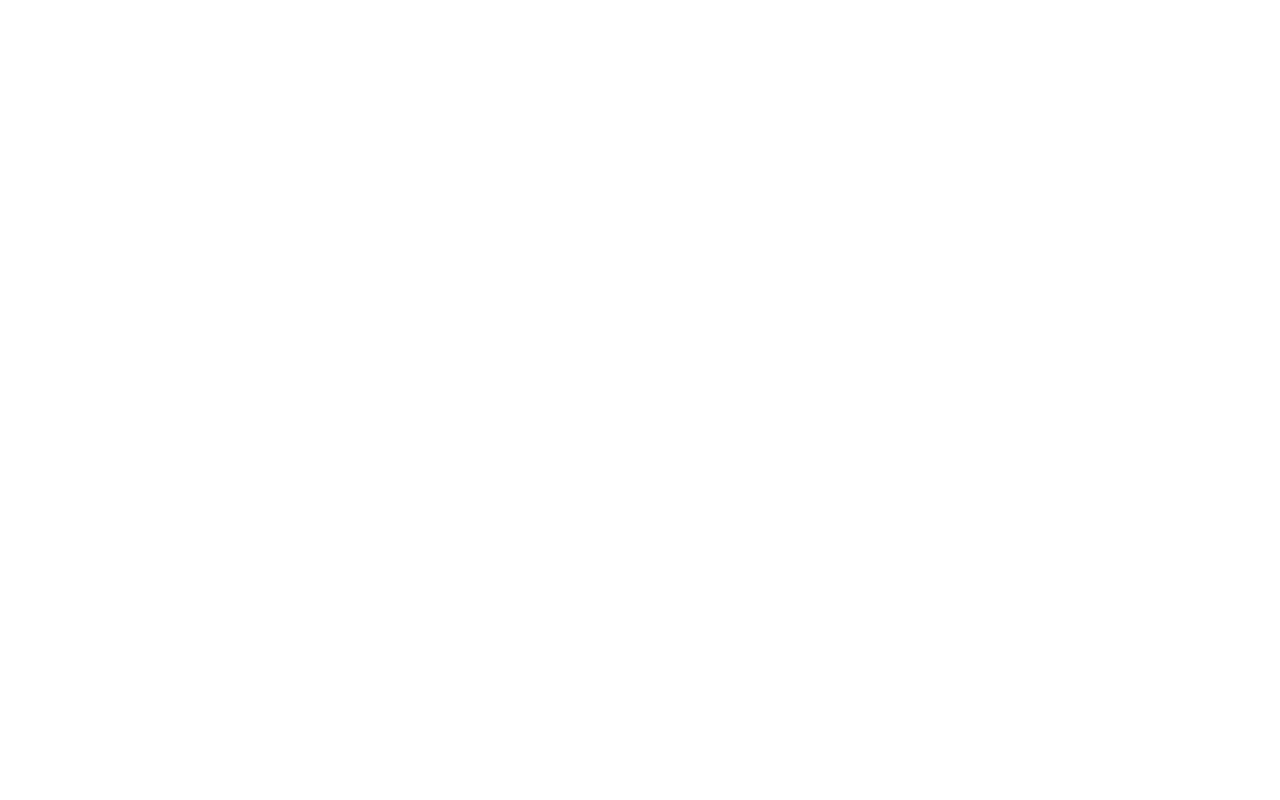
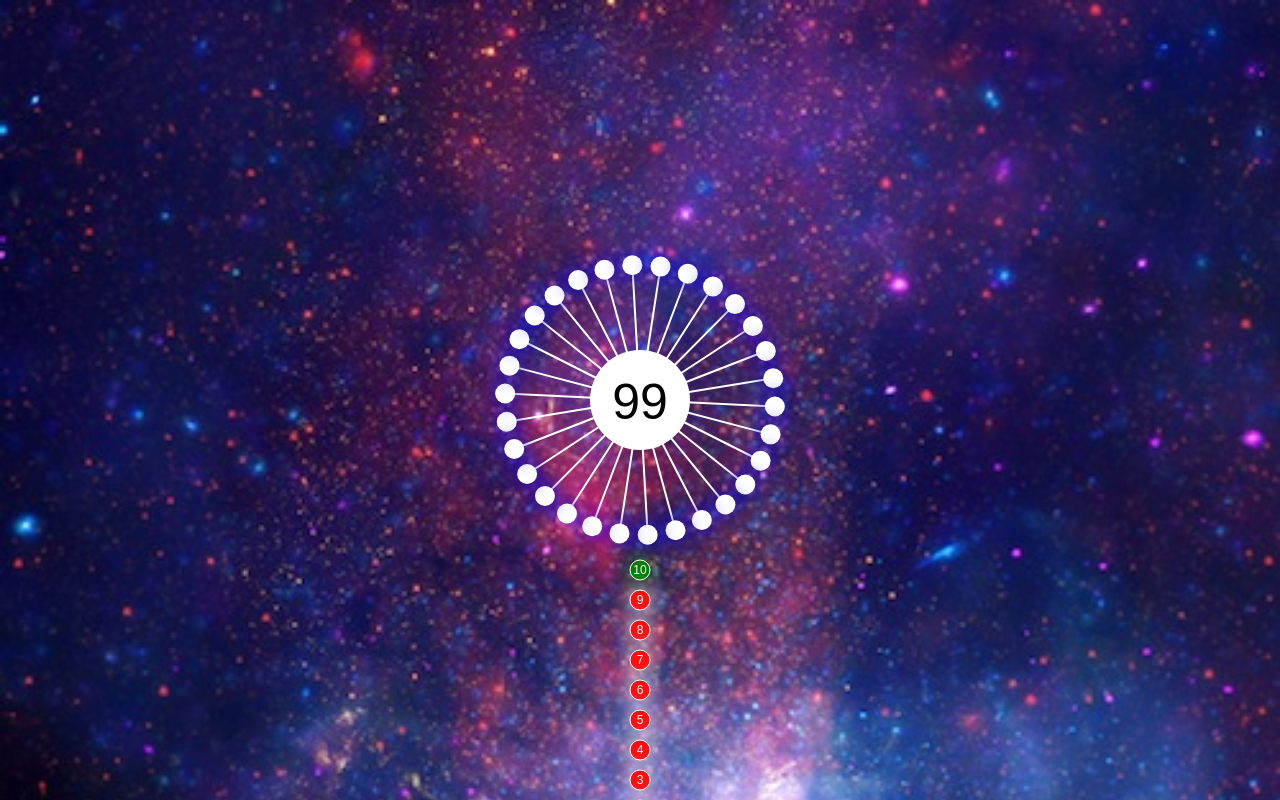
Before and after one commit to afshinizadi/canvas-game, a plain HTML site: page index.html in a window 1280 px wide. Shown: the top 800 px of the page. Drawn offline with Linux system fonts and the light colour scheme.

Commit message:
the game basic created

```diff
--- a/css/style.css
+++ b/css/style.css
@@ -0,0 +1,16 @@
+body{
+	margin:0px;
+	padding:0px;
+	overflow:hidden;
+}
+
+#canvas{
+	position:fixed;
+	top:0px;
+	left:0px;
+}
+
+#background{
+	width:100%;
+	height:auto;
+}
--- a/index.html
+++ b/index.html
@@ -6,16 +6,20 @@
 	<meta name="viewport" content="initial-scale=1.0, maximum-scale=1.0, minimum-scale=1.0, user-scalable=no,width=device-width,minimal-ui">
 	<title>Canvas game</title>
 	<link href="./css/style.css" rel="stylesheet" type="text/css">
-	<script src="./js/game.js"></script>
+
 
 </head>
 
 <body>
 <div id="wrapper">
 	<div id="canvas-holder">
-		<canvas id="gameCanvas"></canvas>
+		<img id="background" src="./assets/background.jpg"></img>
+		<canvas id="canvas"></canvas>
 	</div>
 </div>
-
+<script src='js/utils.js'></script>
+<script src='js/FPSMeter.js'></script>
+<script src='js/GameLoopManager.js'></script>
+<script src="./js/game.js"></script>
 </body>
 </html>
--- /dev/null
+++ b/js/FPSMeter.js
@@ -0,0 +1,42 @@
+// ----------------------------------------
+// By Javier Arevalo
+// FPS Meter class
+
+FPSMeter = function (cls, root)
+{
+	this.fpsArray = new Array();
+	this.fpsIndex = 0;
+	this.fps = document.createElement("div");
+	this.fps.setAttribute("class", cls);
+	root.appendChild(this.fps);
+	this.fpst = new Array();
+	for (var i = 0; i < 3; ++i)
+	{
+		this.fpst.push(this.fps.appendChild(document.createElement("p")));
+	}
+}
+
+FPSMeter.prototype.constructor = FPSMeter;
+
+FPSMeter.prototype.update = function (elapsed)
+{
+	if (this.fpsArray.length < 100)
+	{
+		this.fpsArray.push(elapsed);
+	}
+	else
+	{
+		this.fpsArray[this.fpsIndex] = elapsed;
+		this.fpsIndex = (this.fpsIndex + 1) % this.fpsArray.length;
+	}
+	var min = this.fpsArray[0], max = this.fpsArray[0], avg = 0;
+	this.fpsArray.forEach(function(o, i, a) {
+		if (min > o) min = o;
+		if (max < o) max = o;
+		avg += o;
+	});
+	avg /= this.fpsArray.length;
+	this.fpst[0].textContent = "min: " + min.toFixed(3) + " max: " + max.toFixed(3);
+	this.fpst[1].textContent = "avg: " + avg.toFixed(3) + " fps: " + (1/avg).toFixed(0);
+	this.fpst[2].textContent = "current: " + elapsed.toFixed(3);
+}
--- /dev/null
+++ b/js/GameLoopManager.js
@@ -0,0 +1,58 @@
+// ----------------------------------------
+// GameLoopManager
+// By Javier Arevalo
+
+
+var GameLoopManager = new function() {
+	this.lastTime = 0;
+	this.gameTick = null;
+	this.prevElapsed = 0;
+	this.prevElapsed2 = 0;
+
+	this.run = function(gameTick) {
+		var prevTick = this.gameTick;
+		this.gameTick = gameTick;
+		if (this.lastTime == 0)
+		{
+			// Once started, the loop never stops.
+			// But this function is called to change tick functions.
+			// Avoid requesting multiple frames per frame.
+			var bindThis = this;
+			requestAnimationFrame(function() { bindThis.tick(); } );
+			this.lastTime = 0;
+		}
+	}
+
+	this.stop = function() {
+		this.run(null);
+	}
+
+	this.tick = function () {
+		if (this.gameTick != null)
+		{
+			var bindThis = this;
+			requestAnimationFrame(function() { bindThis.tick(); } );
+		}
+		else
+		{
+			this.lastTime = 0;
+			return;
+		}
+		var timeNow = Date.now();
+		var elapsed = timeNow - this.lastTime;
+		if (elapsed > 0)
+		{
+			if (this.lastTime != 0)
+			{
+				if (elapsed > 1000) // Cap max elapsed time to 1 second to avoid death spiral
+					elapsed = 1000;
+				// Hackish fps smoothing
+				var smoothElapsed = (elapsed + this.prevElapsed + this.prevElapsed2)/3;
+				this.gameTick(0.001*smoothElapsed);
+				this.prevElapsed2 = this.prevElapsed;
+				this.prevElapsed = elapsed;
+			}
+			this.lastTime = timeNow;
+		}
+	}
+}
--- a/js/game.js
+++ b/js/game.js
@@ -0,0 +1,141 @@
+
+
+var _gameWidth = window.innerWidth;
+var _gameHeight = window.innerHeight;
+var _marginTop=0;
+var _lineHeight=80;
+var _mainCircleRadius = 50;
+var _headCircleRadius=10;
+var _angle=0;
+var throwBallNumber=10;
+
+var gameArea = {
+    canvas : document.getElementById("canvas"),
+    start : function() {
+		this.canvas.width = _gameWidth;
+		this.canvas.height = _gameHeight;
+		this.context = this.canvas.getContext("2d");
+		//document.body.insertBefore(this.canvas, document.body.childNodes[0]);
+		this.frameNo = 0;
+		GameLoopManager.run(GameTick);
+        },
+    clear : function() {
+        this.context.clearRect(0, 0, this.canvas.width, this.canvas.height);
+    }
+}
+
+
+
+gameArea.start();
+
+
+
+
+function draw(){
+
+}
+
+var centerX = gameArea.canvas.width / 2;
+var centerY = gameArea.canvas.height / 2; /*_mainCircleRadius+_marginTop+_lineHeight;*/
+
+gameArea.context.beginPath();
+gameArea.context.arc(centerX, centerY, _mainCircleRadius, 0, 2 * Math.PI);
+gameArea.context.fillStyle = 'white';
+gameArea.context.fill();
+gameArea.context.closePath();
+gameArea.context.font = "30px Arial";
+gameArea.context.fillText("0",centerX,centerY);
+
+
+
+
+
+
+var animation=0;
+gameArea.context.textAlign="center";
+gameArea.context.textBaseline="middle";
+var x=0;
+var y=0;
+function GameTick(elapsed)
+{
+    	gameArea.context.clearRect(0, 0, gameArea.canvas.width, gameArea.canvas.height);
+	gameArea.context.beginPath();
+	gameArea.context.arc(centerX, centerY, _mainCircleRadius, 0, 2 * Math.PI);
+	gameArea.context.fillStyle = 'white';
+	gameArea.context.fill();
+	gameArea.context.closePath();
+
+
+	gameArea.context.strokeStyle = 'white';
+	gameArea.context.font = "12px Arial";
+	for(var i=0;i<30; i++)
+	{
+		// calculating end point of a circle with the center of x and y
+		// x = xStartPoint + ( radius * cos(angle) )
+		// y = yStartPoint + (radius * sin(angle) )
+		_angle = i/(30/2) * Math.PI + animation;
+		x = centerX+((_mainCircleRadius+(_headCircleRadius/2)+_lineHeight)*Math.cos(_angle));
+		y = centerY+((_mainCircleRadius+(_headCircleRadius/2)+_lineHeight)*Math.sin(_angle));
+
+		gameArea.context.shadowBlur="0";
+		gameArea.context.shadowColor="none";
+		gameArea.context.beginPath();
+			gameArea.context.moveTo(centerX,centerY);
+			gameArea.context.lineTo(x,y);
+			gameArea.context.lineWidth = 2;
+			gameArea.context.stroke();
+		gameArea.context.closePath();
+
+		gameArea.context.save();
+			gameArea.context.shadowBlur=20;
+			gameArea.context.shadowColor="blue";
+			gameArea.context.beginPath();
+				gameArea.context.fillStyle = 'white';
+				gameArea.context.arc(x, y, _headCircleRadius, 0, 2 * Math.PI);
+				gameArea.context.fill();
+			gameArea.context.closePath();
+		gameArea.context.restore();
+
+	}
+
+	gameArea.context.font = "50px Arial";
+	gameArea.context.fillStyle = 'black';
+	gameArea.context.fillText("99",centerX,centerY+5);
+	drawFiveBallAtBelow();
+	animation+=0.01;
+
+}
+
+function drawFiveBallAtBelow(){
+	var distance=0;
+	var ballToThrowY = centerY + _lineHeight + _marginTop + _headCircleRadius * 6;
+	gameArea.context.font = "12px Arial";
+
+	for( var i = 0 ; i < throwBallNumber ; i++ ){
+		gameArea.context.save();
+		ballToThrowY += ( _headCircleRadius * 3 );
+		gameArea.context.beginPath();
+		gameArea.context.shadowBlur=20;
+		gameArea.context.shadowColor="white";
+		gameArea.context.fillStyle = 'red';
+			if(i==0){
+				gameArea.context.shadowColor="green";
+				gameArea.context.fillStyle = 'green';
+			}
+
+			gameArea.context.arc(centerX, ballToThrowY, _headCircleRadius, 0, 2 * Math.PI);
+			gameArea.context.fill();
+
+
+			gameArea.context.lineWidth = 1;
+			gameArea.context.stroke();
+		gameArea.context.closePath();
+
+
+		gameArea.context.restore();
+
+		gameArea.context.fillStyle = 'white';
+		gameArea.context.fillText( throwBallNumber - i , centerX , ballToThrowY + 1);
+		gameArea.context.restore();
+	}
+}
--- /dev/null
+++ b/js/utils.js
@@ -0,0 +1,20 @@
+// ------------------------------------
+// Assorted JavaScript utility functions
+
+function isDef(v) 			{ return v !== undefined; }
+function isNull(v) 			{ return v === null; }
+function isDefAndNotNull(v) { return vl != null; }
+
+// Helper to provides requestAnimationFrame in a cross browser way.
+// http://paulirish.com/2011/requestanimationframe-for-smart-animating/
+if ( !window.requestAnimationFrame ) {
+	window.requestAnimationFrame = ( function() {
+		return window.webkitRequestAnimationFrame ||
+		window.mozRequestAnimationFrame ||
+		window.oRequestAnimationFrame ||
+		window.msRequestAnimationFrame ||
+		function( /* function FrameRequestCallback */ callback, /* DOMElement Element */ element ) {
+			window.setTimeout( callback, 1000 / 8 );
+		};
+	} )();
+}
```
Also changed, not shown: assets/7257ac30c09dac2.jpg (added), assets/background.jpg (added), assets/background2.jpg (added), assets/images.jpeg (added).
